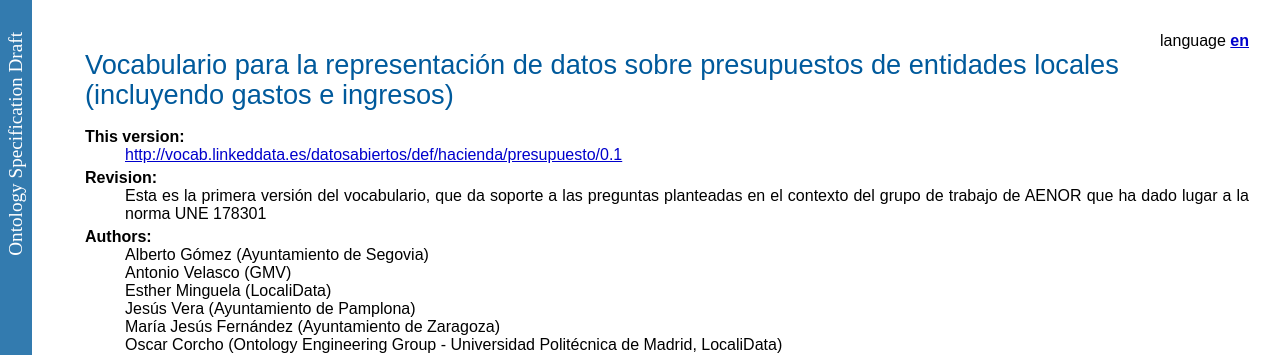
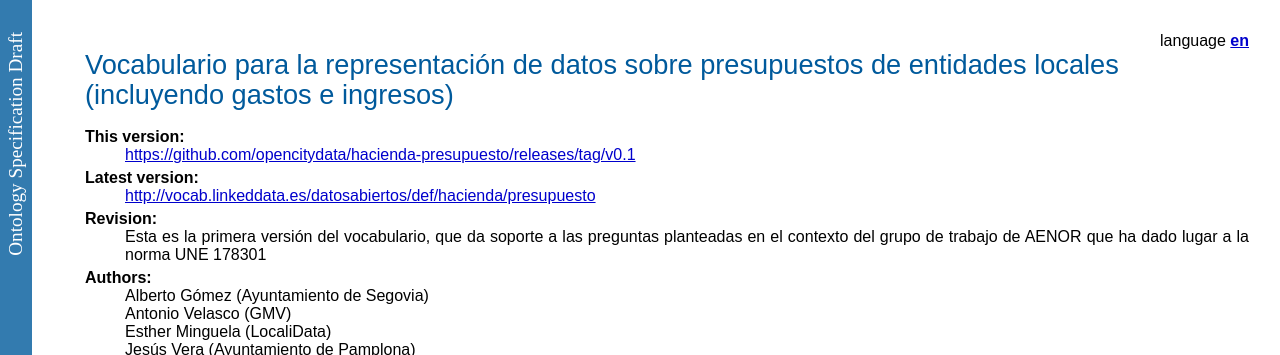
Before and after one commit to ma-garcia/visualization, a plain HTML site: page OnToology/hacienda-presupuesto/presupuesto.owl/documentation/index-en.html in a window 1280 px wide. Shown: the top 355 px of the page. Drawn offline with Linux system fonts and the light colour scheme.

Commit message:
Actualización de versiones hacienda-presupuesto

```diff
--- a/OnToology/hacienda-presupuesto/presupuesto.owl/documentation/index-en.html
+++ b/OnToology/hacienda-presupuesto/presupuesto.owl/documentation/index-en.html
@@ -59,7 +59,10 @@ function loadTOC(){
 <h1>Vocabulario para la representación de datos sobre presupuestos de entidades locales (incluyendo gastos e ingresos)</h1>
 <dl>
 <dt>This version:</dt>
-<dd><a href="http://vocab.linkeddata.es/datosabiertos/def/hacienda/presupuesto/0.1">http://vocab.linkeddata.es/datosabiertos/def/hacienda/presupuesto/0.1</a></dd>
+<dd><a href="https://github.com/opencitydata/hacienda-presupuesto/releases/tag/v0.1">https://github.com/opencitydata/hacienda-presupuesto/releases/tag/v0.1</a></dd>
+</dl><dl>
+<dt>Latest version:</dt>
+<dd><a href="http://vocab.linkeddata.es/datosabiertos/def/hacienda/presupuesto">http://vocab.linkeddata.es/datosabiertos/def/hacienda/presupuesto</a></dd>
 </dl><dt>Revision:</dt>
 <dd>Esta es la primera versión del vocabulario, que da soporte a las preguntas planteadas en el contexto del grupo de trabajo de AENOR que ha dado lugar a la norma UNE 178301</dd>
 <dl><dt>Authors:</dt>
```
